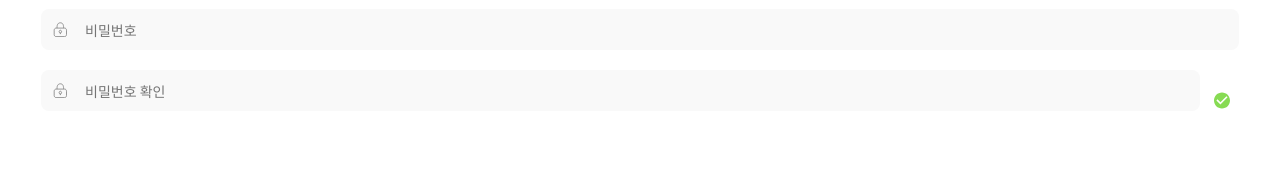
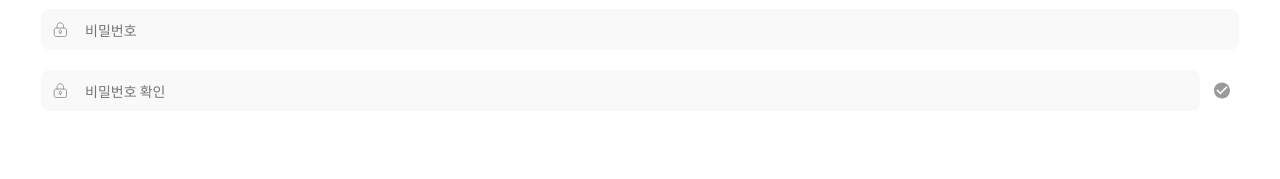
Before and after one commit to MIDUBANG/MIDUBANG-FRONT, a React (Create React App) app: page /signup in a window 1280 px wide. Shown: the part 386-565 px from the top of the page. Built offline with nearby package versions, Linux system fonts and the light colour scheme.

Commit message:
🚀 : 비밀번호 동일 유효 체크

```diff
--- a/src/pages/Auth/Signup.tsx
+++ b/src/pages/Auth/Signup.tsx
@@ -7,6 +7,7 @@ import { useNavigate } from "react-router-dom";
 // component
 import SimpleNavBar from "@components/NavBar/SimpleNavBar";
 import greencheck from "@assets/icon/greencheck.svg";
+import graycheck from "@assets/icon/graycheck.svg";
 import logoperson from "@assets/illustration/logo&person.png";
 import { FontTitle, FontDescribed } from "@style/font.style";
 import AuthInput from "@components/Input/AuthInput";
@@ -53,7 +54,11 @@ const Signup = () => {
             value={checkPw}
             onChange={setCheckPw}
           />
-          <Check src={greencheck} />
+          {pw === checkPw && checkPw != "" ? (
+            <Check src={greencheck} />
+          ) : (
+            <Check src={graycheck} />
+          )}
         </Box>
 
         <LongBtn
@@ -95,6 +100,7 @@ const Illurstration = styled.img`
 const Check = styled.img`
   margin-left: 14px;
   margin-right: 9px;
+  margin-bottom: 20px;
 `;
 
 const Container = styled.div`
```
Also changed, not shown: src/assets/icon/graycheck.svg (added).
